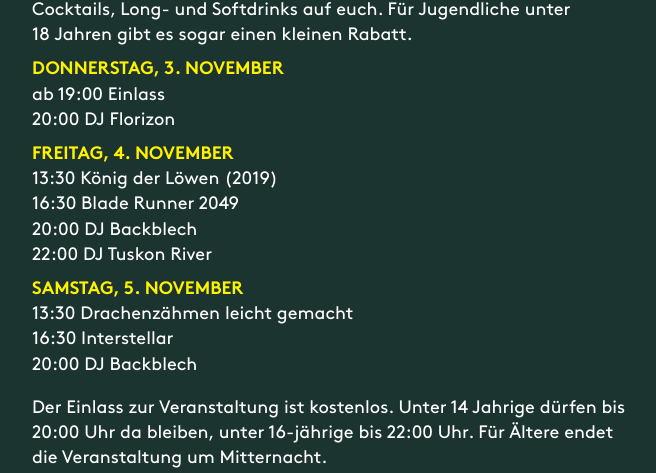
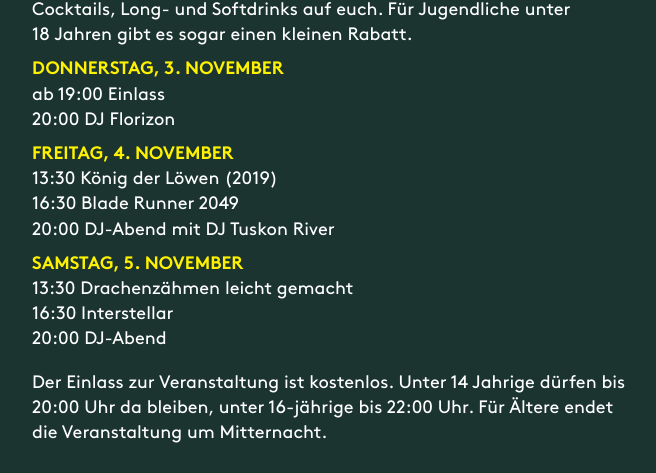
Before and after one commit to kulturspektakel/dschungel.kulturspektakel.de, a plain HTML site: page index.html in a window 1280 px wide. Shown: the part 1422-1895 px from the top of the page, without its empty margins (308-964 px from the left). Drawn offline with Linux system fonts and the light colour scheme.

Commit message:
Update index.html

```diff
--- a/index.html
+++ b/index.html
@@ -37,14 +37,13 @@
       <ul>
         <li>13:30 König der Löwen (2019)</li>
       <li>16:30 Blade Runner 2049</li>
-      <li>20:00 DJ Backblech</li>
-      <li>22:00 DJ Tuskon River</li>
+      <li>20:00 DJ-Abend mit DJ Tuskon River</li>
       </ul>
       <h3>Samstag, 5. November</h3>
       <ul>
         <li>13:30 Drachenzähmen leicht gemacht</li>
         <li>16:30 Interstellar</li>
-        <li>20:00 DJ Backblech</li>
+        <li>20:00 DJ-Abend</li>
       </ul>
       <p>
         Der Einlass zur Veranstaltung ist kostenlos. Unter 14 Jahrige dürfen bis 20:00 Uhr da bleiben, unter 16-jährige bis 22:00 Uhr. Für Ältere endet die Veranstaltung um Mitternacht.
```
